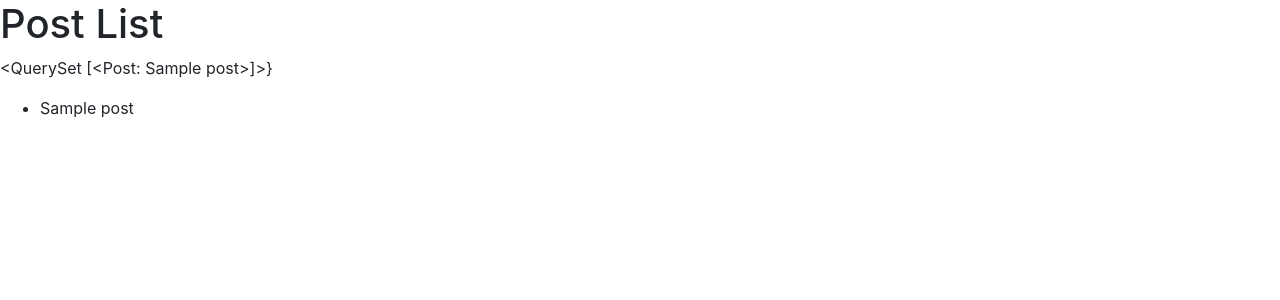
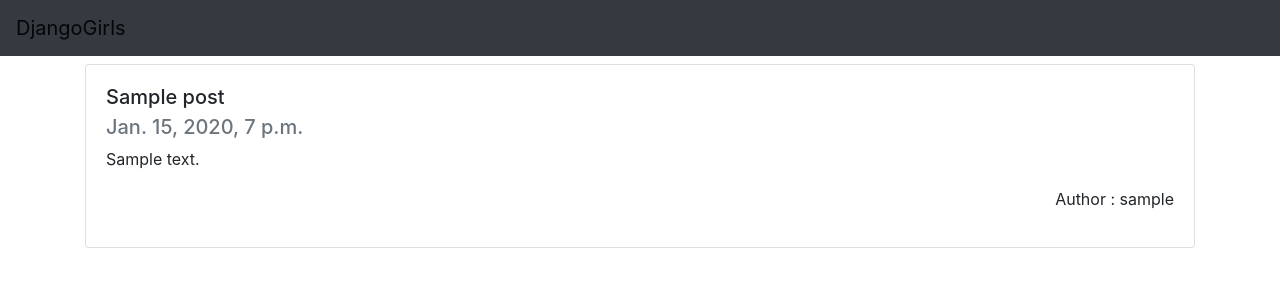
Before and after one commit to chajeehyung/djangogirls-tutorial, a Django app: page / in a window 1280 px wide. Shown: the top 300 px of the page. Run offline with Django 3.2, Linux system fonts and the light colour scheme; tables that the repository leaves empty hold one stand-in row (values such as "Sample post"); some libraries are stand-ins or nearby versions.

Commit message:
bootstrap 적용

```diff
--- a/app/templates/blog/post_list.html
+++ b/app/templates/blog/post_list.html
@@ -10,12 +10,20 @@
     <link rel="stylesheet" href="{% static 'bootstrap/css/bootstrap.css' %}">
 </head>
 <body>
-    <h1>Post List</h1>
-    <p>{{ posts }}}</p>
-    <ul>
+    <nav class="navbar navbar-expand-lg navbar-light bg-dark" >
+        <a href="#" class="navbar-brand">DjangoGirls</a>
+    </nav>
+    <div class="container mt-2">
         {% for post in posts %}
-        <li>{{ post.title}}</li>
-        {% endfor %}
-    </ul>
+        <div class="card mb-2">
+            <div class="card-body">
+                <h5 class="card-title">{{ post.title }}</h5>
+                <h5 class="card-subtitle mb-2 text-muted">{{ post.created_date }}</h5>
+                <p class="card-text">{{ post.text|linebreaksbr|truncatechars:200 }}</p>
+                <p class="text-right">Author : {{ post.author}}</p>
+            </div>
+        </div>
+    </div>
+    {% endfor %}
 </body>
 </html>
```
